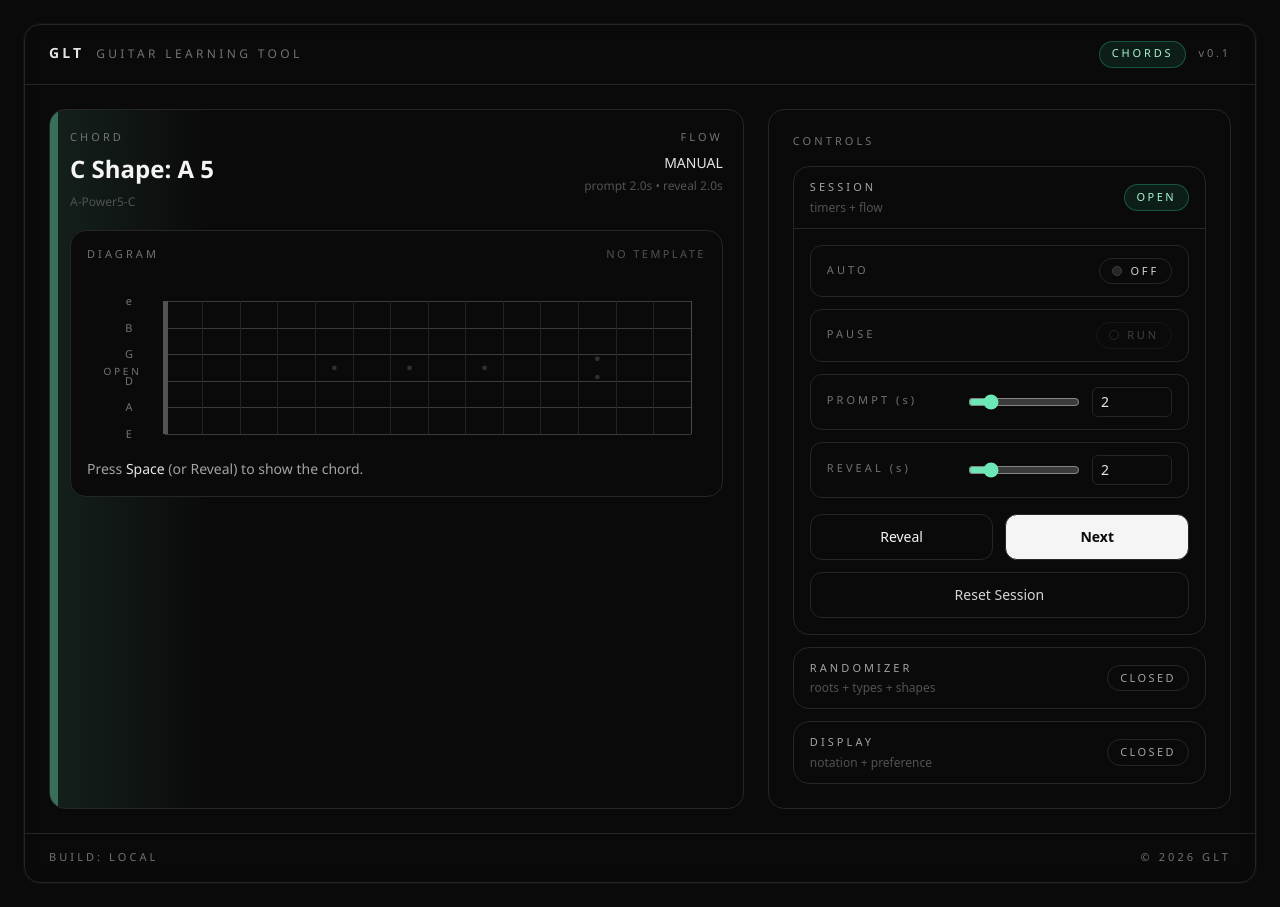
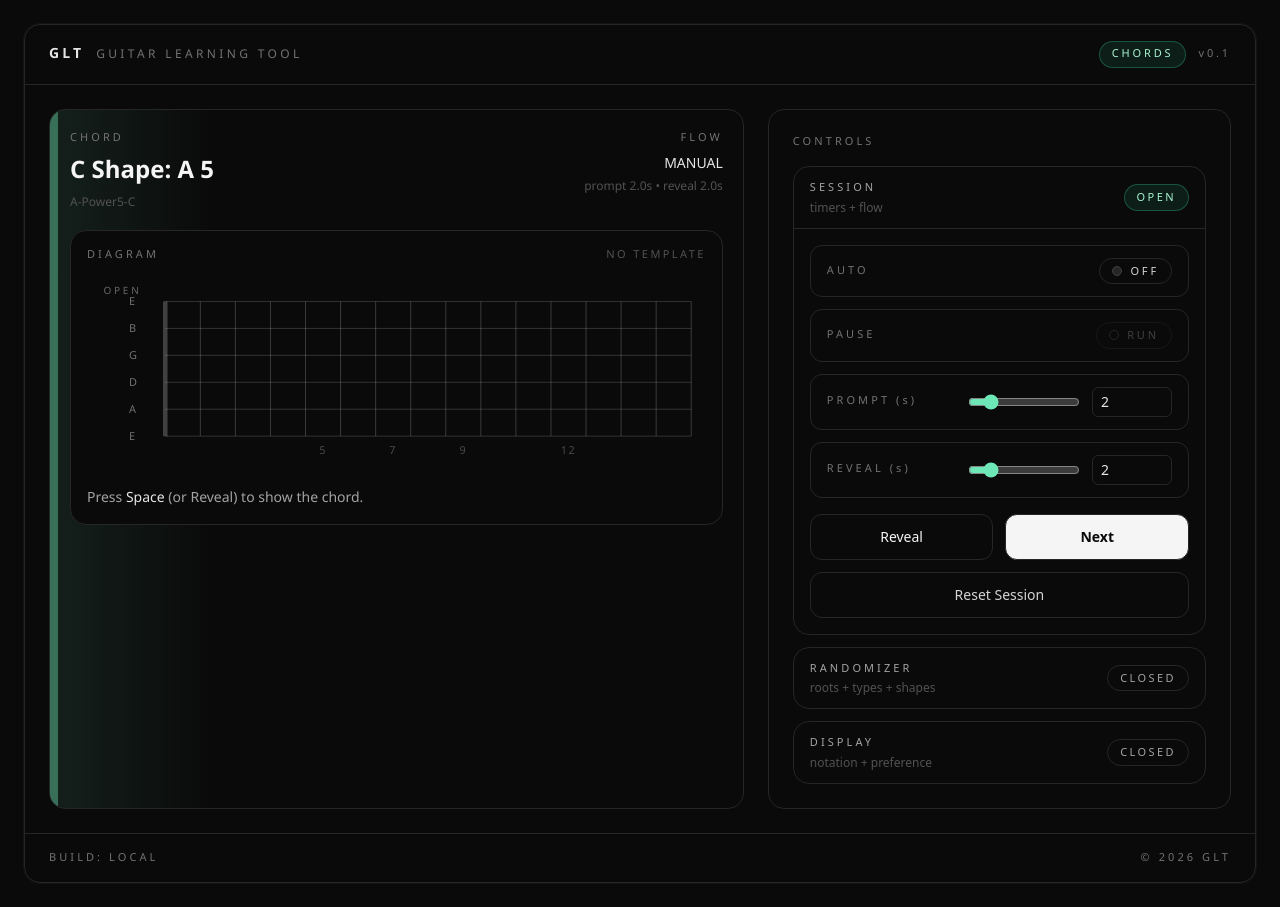
Before and after one commit to Gamecubee/GLT, a React (Vite) app: page / in a window 1280 px wide. Built offline with nearby package versions, Linux system fonts and the light colour scheme.

Commit message:
correcting chord diagram

```diff
--- a/src/components/ChordDiagramSvg.tsx
+++ b/src/components/ChordDiagramSvg.tsx
@@ -3,19 +3,15 @@ import type { Root } from "../domain/music";
 
 type Props = {
   voicing: ChordVoicing;
-
-  /** if false: render only the grid (no dots, no X/O, no barre) */
+  /** if false: render only the grid (no dots, no X/O, no barre, no markers) */
   revealed?: boolean;
-
   /** how many frets to show in the window */
   fretsVisible?: number;
-
   /**
    * String names low->high (index 0..5). Not hardcoded: pass in from settings later.
-   * Example standard tuning: ["E", "A", "D", "G", "B", "e"]
+   * Example standard tuning: ["E", "A", "D", "G", "B", "E"]
    */
   tuning?: readonly Root[];
-
   className?: string;
 };
 
@@ -35,17 +31,18 @@ export function ChordDiagramSvg({
 
   // Layout
   const W = 680;
-  const H = 190;
+  const H = 220; // ↑ was 190: extra room for bottom numbers
+  const pad = 16;
 
-  const pad = 16;
-  const leftLabelW = 86; // space for string labels + base fret
+  const leftLabelW = 86; // string labels + base fret
   const gridX = leftLabelW;
   const gridY = 28;
+
+  const bottomLabelH = 28; // reserved space for fret marker numbers
   const gridW = W - gridX - pad;
-  const gridH = H - gridY - pad;
+  const gridH = H - gridY - pad - bottomLabelH;
 
   const strings = 6;
-
   const stringGap = gridH / (strings - 1);
   const fretGap = gridW / fretsVisible;
 
@@ -72,6 +69,7 @@ export function ChordDiagramSvg({
   const dots = revealed
     ? (voicing.frets as readonly StringFret[]).flatMap((f, i) => {
         const stringIndex = i as StringIndex;
+
         if (f === "x") return [];
         if (!isNumberFret(f)) return [];
         if (f === 0) return []; // open marker, not a dot
@@ -86,42 +84,43 @@ export function ChordDiagramSvg({
   const barres = revealed && voicing.barres ? voicing.barres : [];
 
   // Fret markers (5,7,9,12) if visible in the current window
-  const markerFretsInWindow = useMemoMarkers(voicing.baseFret, fretsVisible);
+  const markerFretsInWindow = markersInWindow(voicing.baseFret, fretsVisible);
+
+  const tuningToUse = tuning.length === 6 ? tuning : DEFAULT_TUNING;
 
   return (
     <svg
+      className={className}
       viewBox={`0 0 ${W} ${H}`}
-      className={className}
-      role="img"
-      aria-label="Chord diagram"
+      width="100%"
+      height="100%"
+      preserveAspectRatio="xMidYMid meet"
     >
       {/* Base fret label */}
       <text
         x={baseFretLabelX}
-        y={gridY + gridH * 0.55}
-        className="fill-neutral-500 text-[11px] tracking-[0.28em]"
+        y={gridY - 8}
+        fontSize="11"
+        letterSpacing="0.28em"
+        fill="rgba(255,255,255,0.38)"
       >
         {voicing.baseFret === 1 ? "OPEN" : `${voicing.baseFret}FR`}
       </text>
 
       {/* String labels (not hardcoded: from `tuning`) */}
-      {(tuning.length === 6 ? tuning : DEFAULT_TUNING).map((name, i) => {
+      {tuningToUse.map((name, i) => {
         const stringIndex = i as StringIndex;
         const y = yForString(stringIndex);
-
-        // display top->bottom as high->low, so flip label too
-        // (we render from i=0..5 but yForString flips positioning)
-        const label = name === "E" && stringIndex === 5 ? "e" : name;
-
         return (
           <text
-            key={`slabel-${i}`}
+            key={i}
             x={stringLabelX}
             y={y + 4}
-            className="fill-neutral-500 text-[12px]"
-            textAnchor="middle"
+            fontSize="12"
+            letterSpacing="0.22em"
+            fill="rgba(255,255,255,0.42)"
           >
-            {label}
+            {name}
           </text>
         );
       })}
@@ -131,18 +130,17 @@ export function ChordDiagramSvg({
         ? (voicing.frets as readonly StringFret[]).map((f, i) => {
             const stringIndex = i as StringIndex;
             const y = yForString(stringIndex);
-
             const label =
               f === "x" ? "×" : isNumberFret(f) && f === 0 ? "○" : "";
             if (!label) return null;
 
             return (
               <text
-                key={`marker-${i}`}
+                key={`xo-${i}`}
                 x={openMarkerX}
                 y={y + 4}
-                className="fill-neutral-500 text-[14px]"
-                textAnchor="middle"
+                fontSize="12"
+                fill="rgba(255,255,255,0.38)"
               >
                 {label}
               </text>
@@ -154,17 +152,15 @@ export function ChordDiagramSvg({
       {Array.from({ length: strings }).map((_, sTopToBottom) => {
         const stringIndexLowToHigh = (5 - sTopToBottom) as StringIndex;
         const y = yForString(stringIndexLowToHigh);
-
         return (
           <line
-            key={`string-${sTopToBottom}`}
+            key={`s-${sTopToBottom}`}
             x1={gridX}
             y1={y}
             x2={gridX + gridW}
             y2={y}
-            className="stroke-neutral-700"
+            stroke="rgba(255,255,255,0.18)"
             strokeWidth={1}
-            shapeRendering="crispEdges"
           />
         );
       })}
@@ -173,58 +169,64 @@ export function ChordDiagramSvg({
       {Array.from({ length: fretsVisible + 1 }).map((_, f) => {
         const x = gridX + f * fretGap;
         const isLeftEdge = f === 0;
-        const isRightEdge = f === fretsVisible;
 
         // Nut = thicker left edge only if baseFret==1
         const strokeWidth = isLeftEdge && showNut ? 5 : 1;
 
         return (
           <line
-            key={`fret-${f}`}
+            key={`f-${f}`}
             x1={x}
             y1={gridY}
             x2={x}
             y2={gridY + gridH}
-            className={
-              isLeftEdge || isRightEdge
-                ? "stroke-neutral-600"
-                : "stroke-neutral-800"
-            }
+            stroke="rgba(255,255,255,0.22)"
             strokeWidth={strokeWidth}
-            shapeRendering="crispEdges"
           />
         );
       })}
 
-      {/* Fret markers (5/7/9/12) – subtle, inside the grid */}
+      {/* Fret markers (5/7/9/12) – subtle dots inside the grid */}
+      {revealed
+        ? markerFretsInWindow.map((absFret) => {
+            const x = cellCenterXForFret(absFret);
+            const cy = gridY + gridH / 2;
+            const is12 = absFret % 12 === 0;
+
+            const r = 2.6;
+            const fill = "rgba(255,255,255,0.22)";
+
+            return (
+              <g key={`m-${absFret}`}>
+                {is12 ? (
+                  <>
+                    <circle cx={x} cy={cy - 9} r={r} fill={fill} />
+                    <circle cx={x} cy={cy + 9} r={r} fill={fill} />
+                  </>
+                ) : (
+                  <circle cx={x} cy={cy} r={r} fill={fill} />
+                )}
+              </g>
+            );
+          })
+        : null}
+
+      {/* Fret marker numbers (below the grid) */}
       {markerFretsInWindow.map((absFret) => {
         const x = cellCenterXForFret(absFret);
-        const cy = gridY + gridH / 2;
-
-        const is12 = absFret % 12 === 0; // includes 12, 24...
-        const r = 2.6;
-
+        const y = gridY + gridH + 20; // inside the SVG now (no clipping)
         return (
-          <g key={`mk-${absFret}`} opacity={0.7}>
-            {is12 ? (
-              <>
-                <circle
-                  cx={x}
-                  cy={cy - 10}
-                  r={r}
-                  className="fill-neutral-700"
-                />
-                <circle
-                  cx={x}
-                  cy={cy + 10}
-                  r={r}
-                  className="fill-neutral-700"
-                />
-              </>
-            ) : (
-              <circle cx={x} cy={cy} r={r} className="fill-neutral-700" />
-            )}
-          </g>
+          <text
+            key={`mn-${absFret}`}
+            x={x}
+            y={y}
+            textAnchor="middle"
+            fontSize="12"
+            letterSpacing="0.14em"
+            fill="rgba(255,255,255,0.26)"
+          >
+            {absFret}
+          </text>
         );
       })}
 
@@ -234,10 +236,8 @@ export function ChordDiagramSvg({
         if (rel < 0 || rel >= fretsVisible) return null;
 
         const x = gridX + rel * fretGap + fretGap * 0.5;
-
         const y1 = yForString(b.fromString);
         const y2 = yForString(b.toString);
-
         const top = Math.min(y1, y2);
         const bottom = Math.max(y1, y2);
 
@@ -248,8 +248,8 @@ export function ChordDiagramSvg({
             y1={top}
             x2={x}
             y2={bottom}
-            className="stroke-emerald-300/70"
-            strokeWidth={10}
+            stroke="rgba(16,185,129,0.35)" // emerald-ish
+            strokeWidth={6}
             strokeLinecap="round"
           />
         );
@@ -258,19 +258,20 @@ export function ChordDiagramSvg({
       {/* Dots */}
       {dots.map((d, i) => (
         <circle
-          key={`dot-${i}`}
+          key={`d-${i}`}
           cx={d.x}
           cy={d.y}
-          r={7.5}
-          className="fill-emerald-300 stroke-emerald-200"
-          strokeWidth={1.5}
+          r={6.2}
+          fill="rgba(16,185,129,0.70)"
+          stroke="rgba(16,185,129,0.15)"
+          strokeWidth={2}
         />
       ))}
     </svg>
   );
 }
 
-function useMemoMarkers(baseFret: number, fretsVisible: number): number[] {
+function markersInWindow(baseFret: number, fretsVisible: number): number[] {
   const start = baseFret;
   const end = baseFret + fretsVisible - 1;
 
--- a/src/features/chords/ChordsDisplay.tsx
+++ b/src/features/chords/ChordsDisplay.tsx
@@ -91,8 +91,8 @@ export function ChordsDisplay(props: Props) {
           <div className="mt-3">
             <ChordDiagramSvg
               voicing={voicingToRender}
-              revealed={isRevealed && !!resolvedVoicing}
-              fretsVisible={14}
+              revealed={isRevealed}
+              fretsVisible={15}
               tuning={["E", "A", "D", "G", "B", "E"]}
               className="w-full"
             />
```
